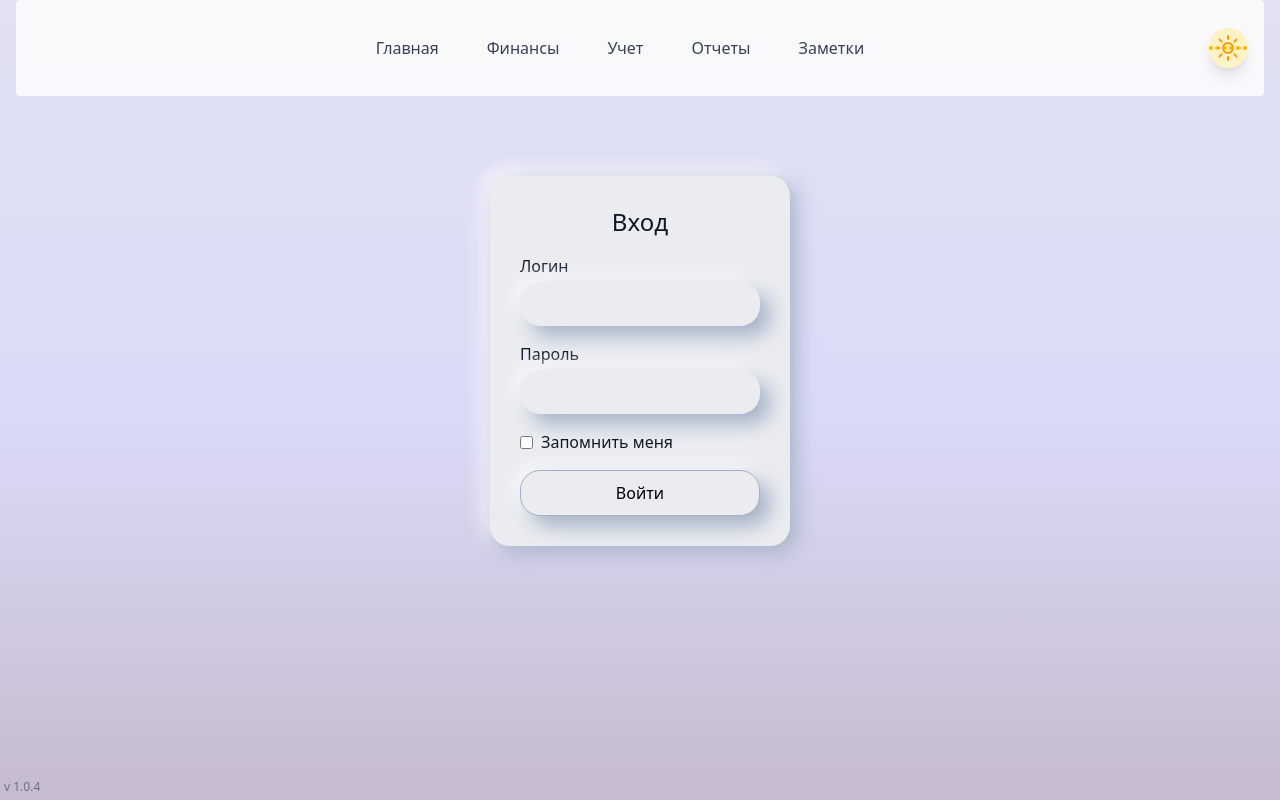
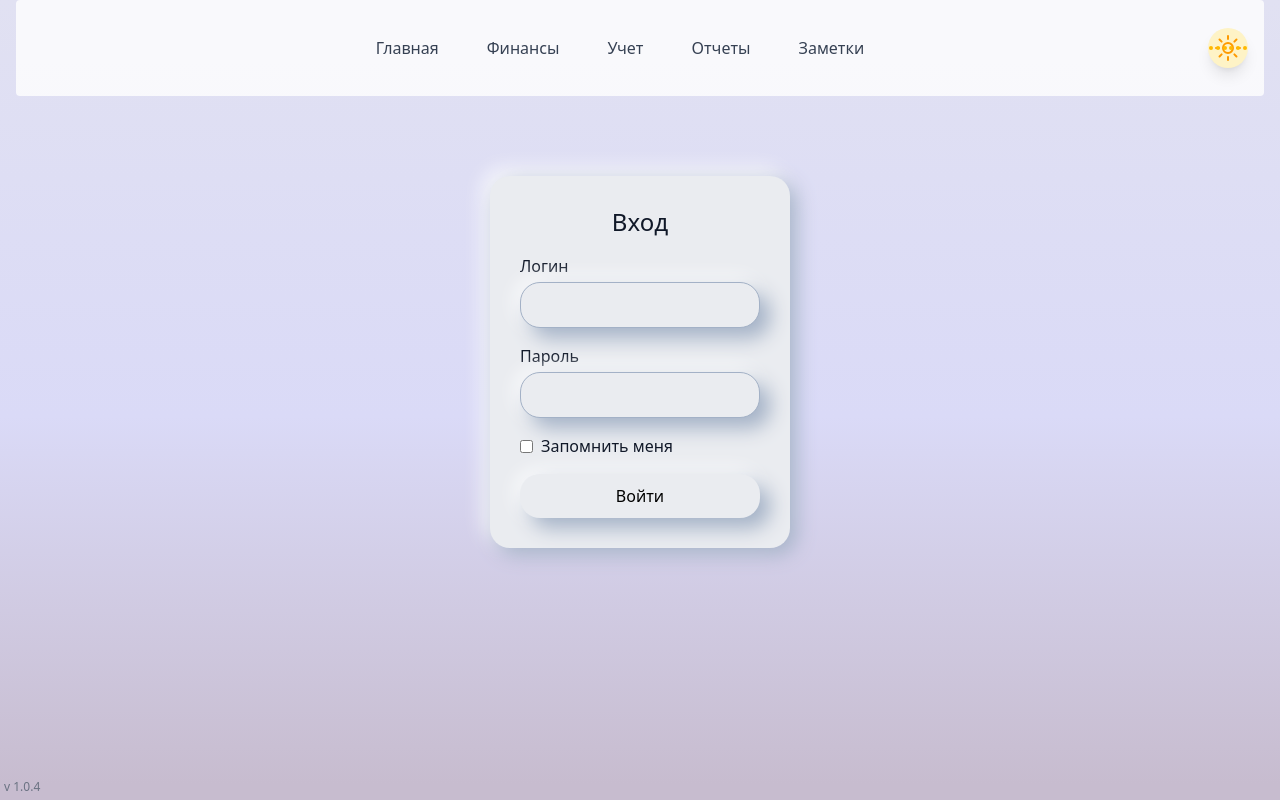
Before and after one commit to mar569/calculator, a React (Vite) app: page /login in a window 1280 px wide. Built offline with nearby package versions, Linux system fonts and the light colour scheme; no server answers.

Commit message:
input check

```diff
--- a/src/index.css
+++ b/src/index.css
@@ -84,7 +84,7 @@ body {
   box-shadow: 10px 10px 20px #a3b1c6, -3px -3px 20px #ffffff;
   color: black;
   padding: 10px 20px;
-  border: 1px solid #a3b1c6;
+  border: none;
   cursor: pointer;
   transition: all 0.3s ease;
 }
@@ -99,7 +99,7 @@ body {
   box-shadow: 10px 10px 20px #a3b1c6, -3px -3px 20px #ffffff;
   color: black;
   padding: 10px 20px;
-  border: none;
+  border: 1px solid #a3b1c6;
   cursor: pointer;
   transition: all 0.3s ease;
 }
```
